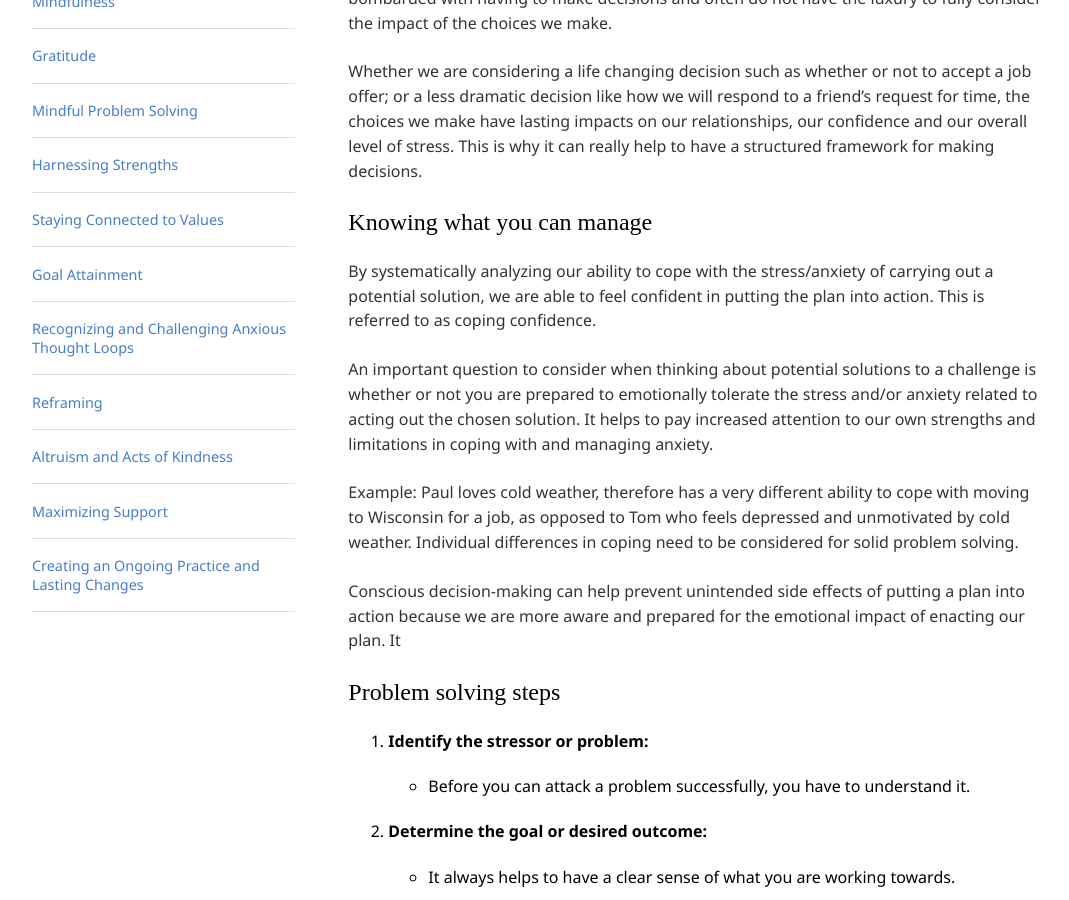
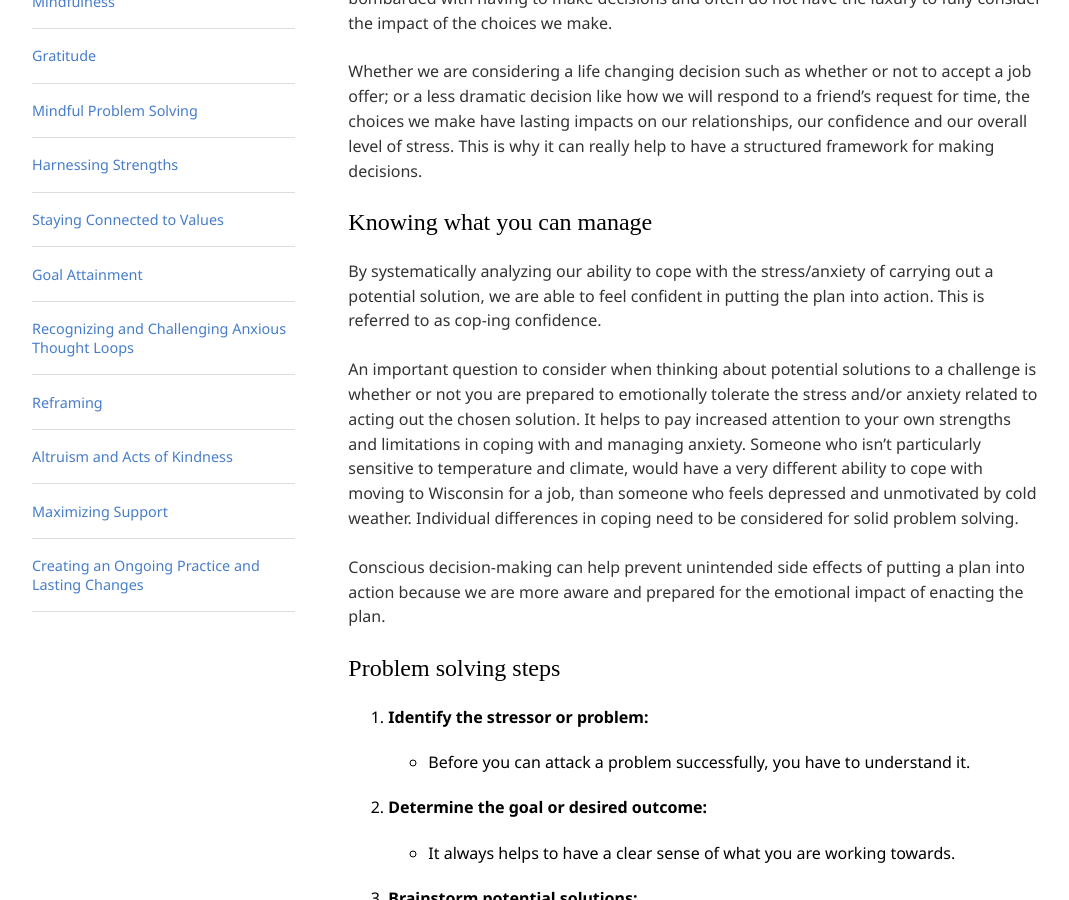
Before and after one commit to mtorres253/mtorres253.github.io, a Jekyll site: the page built from chapt-5/index.md, in a window 1280 px wide and 900 px high, scrolled down 297 px. Shown: the whole window, without its empty margins (68-1137 px from the left). Built offline with Jekyll 4.4.1, drawn with Linux system fonts in a browser that asks for light colours; nearby versions of some CDN libraries; some web fonts are replaced; comment, search, counter and statistics services are not loaded.

Commit message:
Update index.md

```diff
--- a/chapt-5/index.md
+++ b/chapt-5/index.md
@@ -10,13 +10,12 @@ Making clear and well thought out decisions can be a struggle. Life these days s
 Whether we are considering a life changing decision such as whether or not to accept a job offer; or a less dramatic decision like how we will respond to a friend’s request for time, the choices we make have lasting impacts on our relationships, our confidence and our overall level of stress. This is why it can really help to have a structured framework for making decisions.
 
 ## Knowing what you can manage
-By systematically analyzing our ability to cope with the stress/anxiety of carrying out a potential solution, we are able to feel confident in putting the plan into action.  This is referred to as coping confidence.
+By systematically analyzing our ability to cope with the stress/anxiety of carrying out a potential solution, we are able to feel confident in putting the plan into action.  This is referred to as cop-ing confidence.
 
-An important question to consider when thinking about potential solutions to a challenge is whether or not you are prepared to emotionally tolerate the stress and/or anxiety related to acting out the chosen solution. It helps to pay increased attention to our own strengths and limitations in coping with and managing anxiety.
+An important question to consider when thinking about potential solutions to a challenge is whether or not you are prepared to emotionally tolerate the stress and/or anxiety related to acting out the chosen solution. It helps to pay increased attention to your own strengths and limitations in coping with and managing anxiety. Someone who isn’t particularly sensitive to temperature and climate, would have a very different ability to cope with moving to Wisconsin for a job, than someone who feels depressed and unmotivated by cold weather.  Individual differences in coping need to be considered for solid problem solving.
 
-Example: Paul loves cold weather, therefore has a very different ability to cope with moving to Wisconsin for a job, as opposed to Tom who feels depressed and unmotivated by cold weather.  Individual differences in coping need to be considered for solid problem solving.
+Conscious decision-making can help prevent unintended side effects of putting a plan into action because we are more aware and prepared for the emotional impact of enacting the plan.
 
-Conscious decision-making can help prevent unintended side effects of putting a plan into action because we are more aware and prepared for the emotional impact of enacting our plan. It
 
 ## Problem solving steps
 
```
